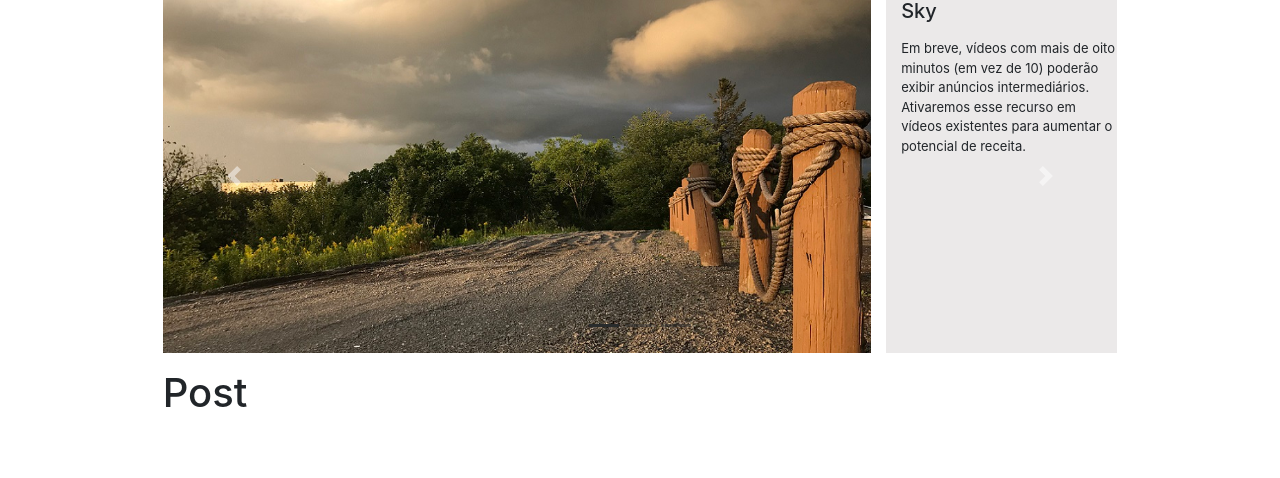
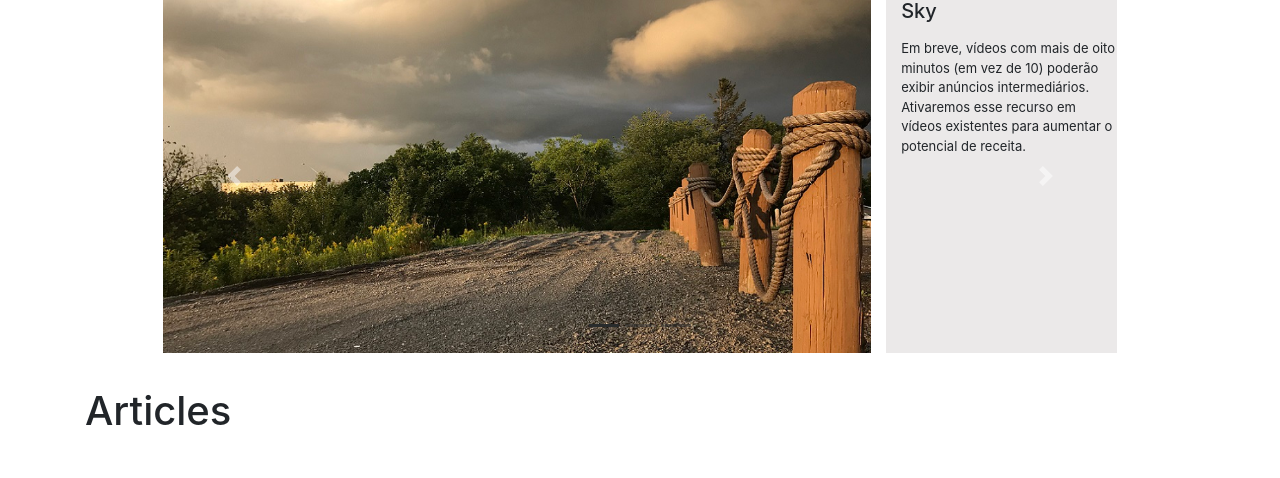
Before and after one commit to marcellpaganini/djangoBlog, a Django app: page / in a window 1280 px wide. Shown: the part 101-579 px from the top of the page. Run offline with Django 3.2, Linux system fonts and the light colour scheme; data that the repository does not hold is empty; some libraries are stand-ins or nearby versions.

Commit message:
post.body

```diff
--- a/blog/newGround/templates/home.html
+++ b/blog/newGround/templates/home.html
@@ -134,10 +134,10 @@
 				</a>
 			</div>
 			</div>
-
+	</main>
 			<p>
 
-<h1>Post</h1>
+<h1>Articles</h1>
 
 
 
@@ -147,7 +147,7 @@
 <!--    <img src="..." class="card-img-top" alt="...">-->
     <div class="card-body">
     <h5 class="card-title">{{ post.title }}</h5>
-    <p class="card-text">{{ post.body }}</p>
+    <p class="card-text">{{ post.title_tag }}</p>
     <a href="{% url 'article-detail' post.pk %}">{{ post.title }}</a> - {{ post.author.first_name }}
         {{ post.author.last_name }}<br/>
     </div>
```
